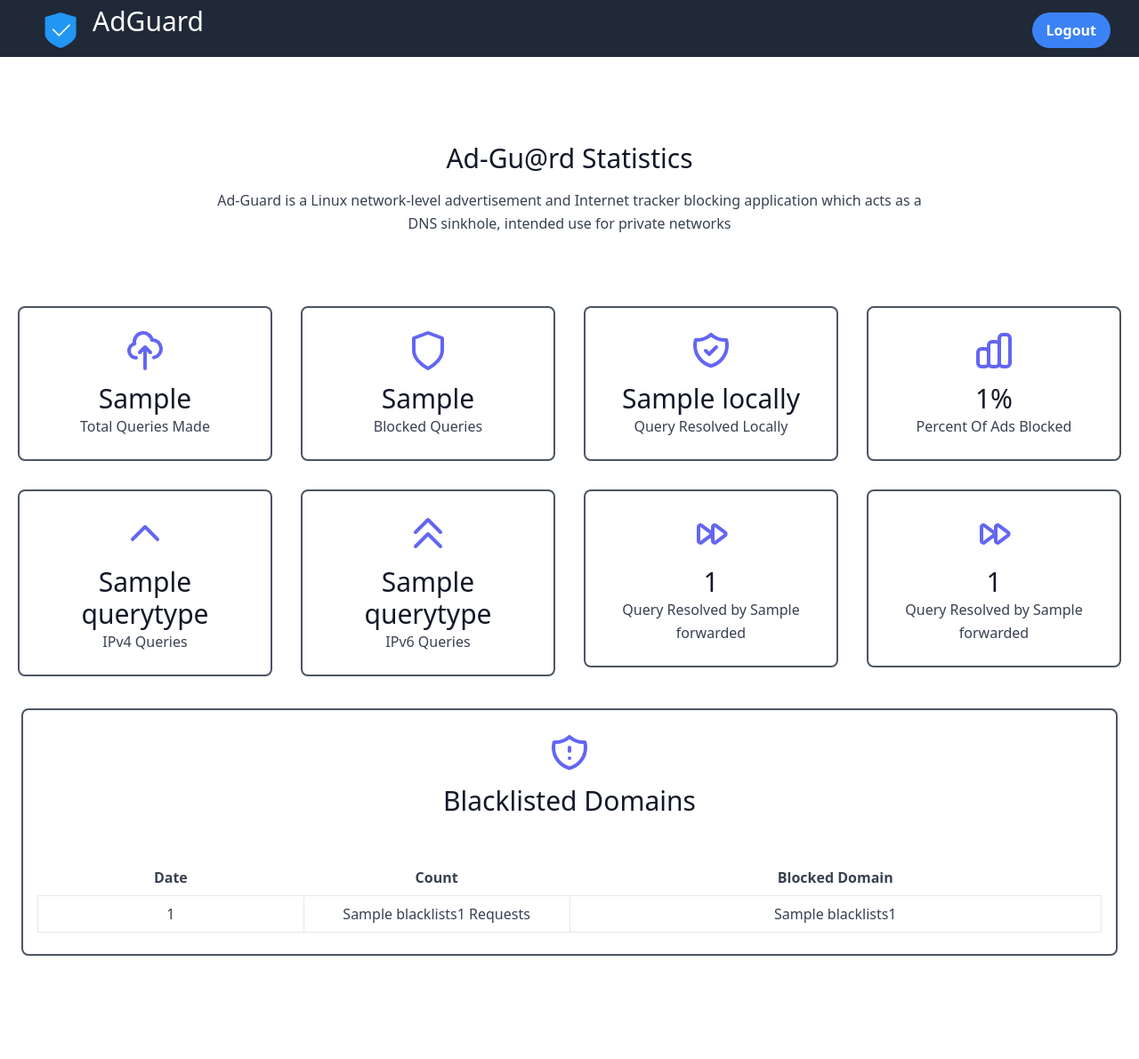
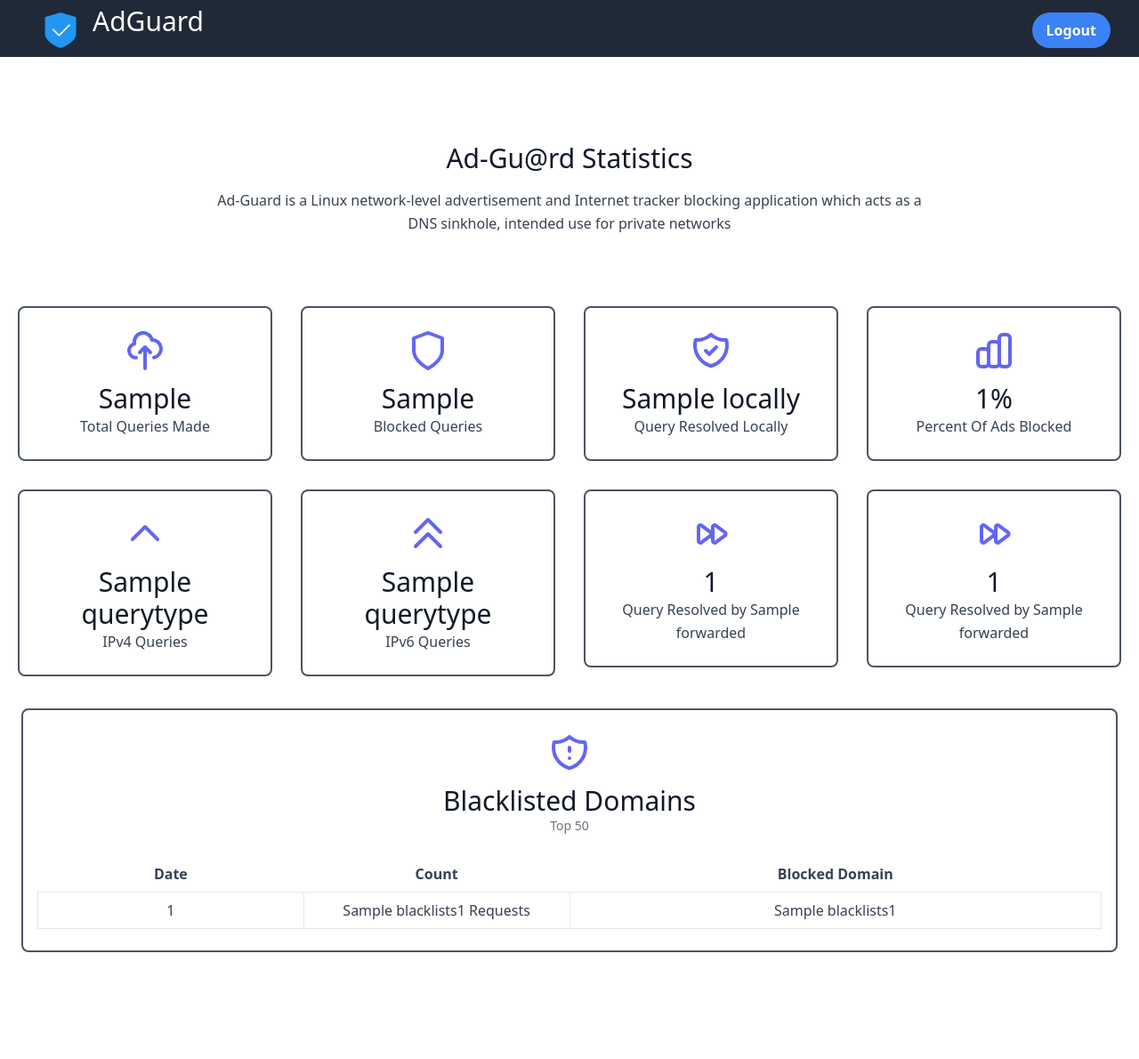
Before and after one commit to root-Akshay/AdGuard, a Flask app: template templates/content.html in a window 1280 px wide. Shown: the whole page at 89% size. After the commit the page ends 1070 px from the top, so only its background shows below. Run offline with Flask 2, Linux system fonts and the light colour scheme; the template is opened without the code that fills it: most values are stand-ins (such as "Sample title", 1, 10 or a date in 2020).

Commit message:
Content Page

```diff
--- a/templates/content.html
+++ b/templates/content.html
@@ -148,7 +148,8 @@
                         </path>
                     </svg>
                     <h2 class="title-font font-medium text-3xl text-gray-900">Blacklisted Domains</h2>
-                    <br><br>
+                    <h5 class="title-font font-small text-sm text-gray-500">Top 50</h5>
+                    <br>
                     <p class="leading-relaxed">
                     <table class="table-fixed">
                         <thead>
```
